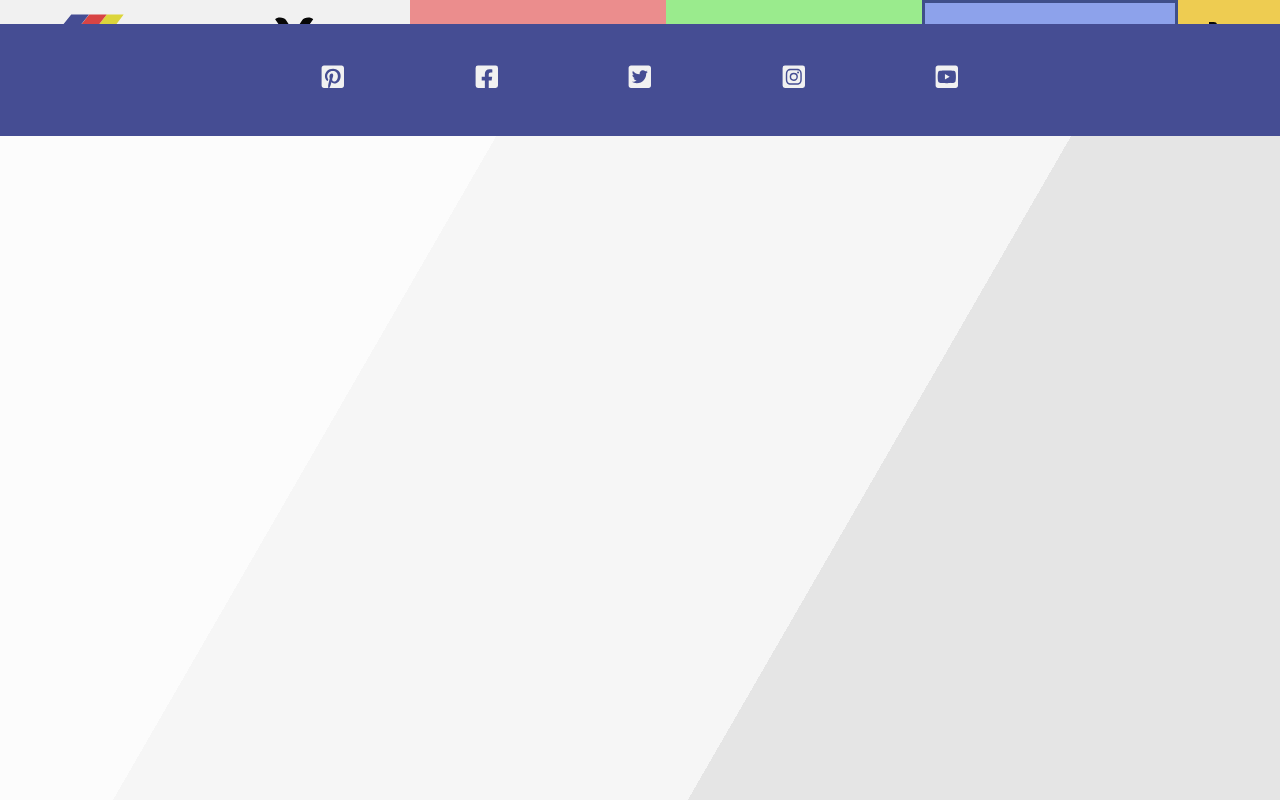
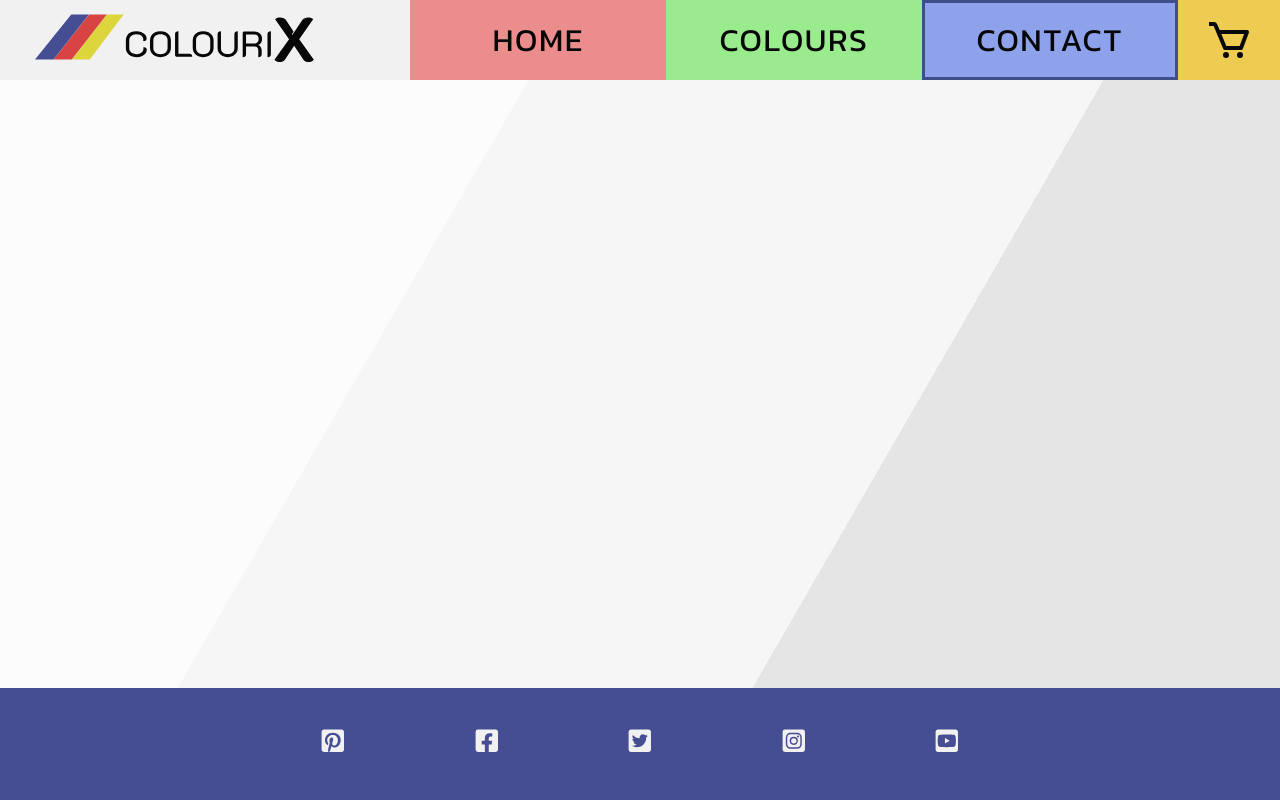
Before and after one commit to Patrick-Svensson/colourix, a React (Create React App) app: page /contact in a window 1280 px wide. Built offline with nearby package versions, Linux system fonts and the light colour scheme.

Commit message:
form to contact sida

```diff
--- a/src/Components/Footer.css
+++ b/src/Components/Footer.css
@@ -6,8 +6,7 @@
     align-items: center;
     background-color: #454d93;
     position: absolute;
-    /* bottom: 0;
-    left: 0; */
+    bottom: 0;
 }
 
 .footerLinkContainer {
--- a/src/Pages/Contact.js
+++ b/src/Pages/Contact.js
@@ -1,5 +1,30 @@
+import Title from "../Components/Title"
+import "./Contact.css"
+
+
+
+
+
+
 const Contact = () => {
-    return <div> Hebas page </div>;
+    return <div className="contact">
+        <Title />
+        <form className="form">
+            <input type="text" />
+            <br />
+
+
+            <input type="text" />
+
+            <input type="text" />
+
+            <input type="text" />
+
+        </form>
+    </div>;
 };
 
+
+
+
 export default Contact;
```
Also changed, not shown: src/Pages/Contact.css (added).
